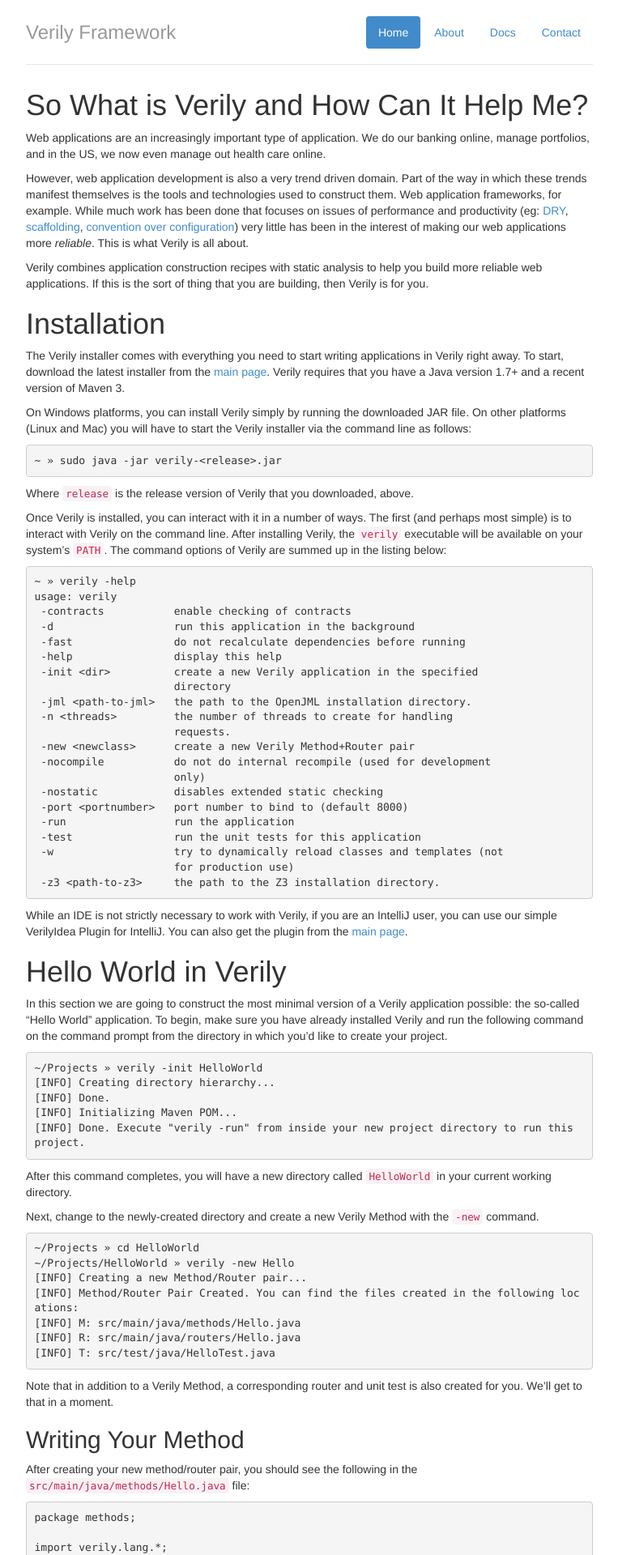
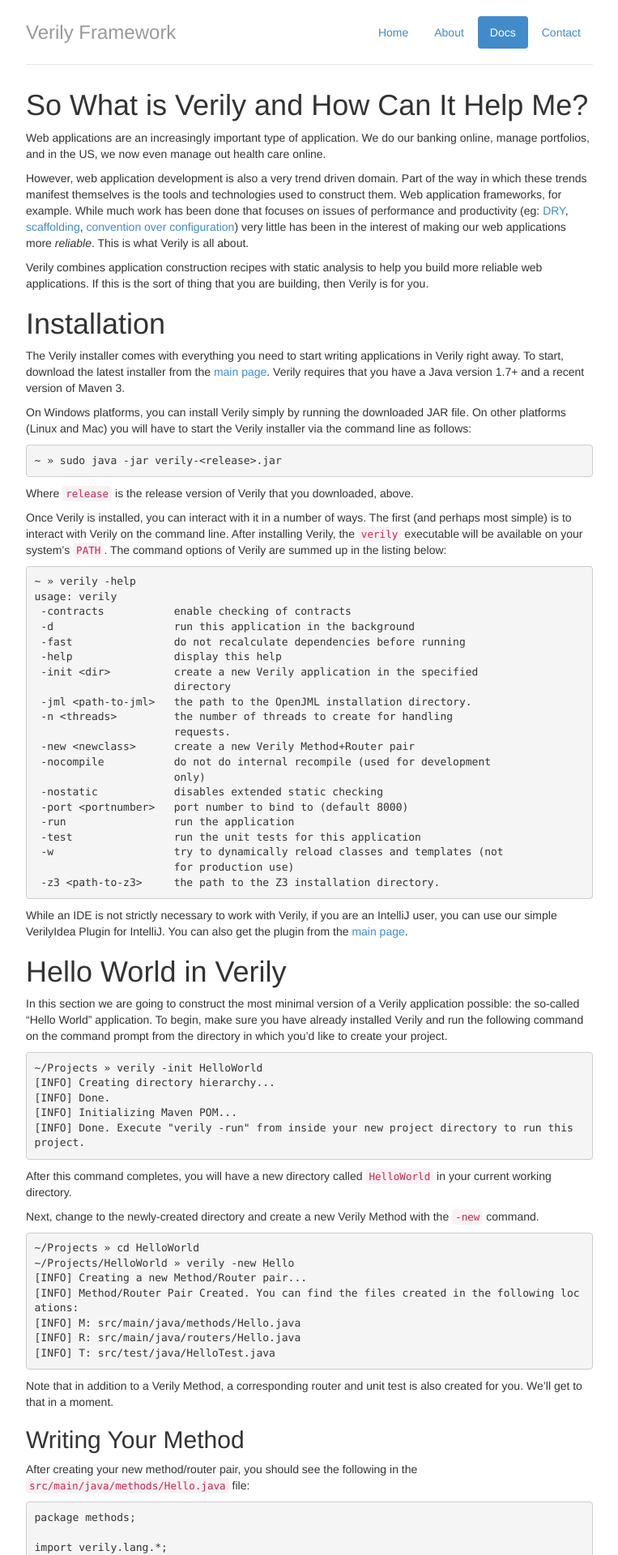
Before and after one commit to verily-framework/verily-framework.github.com, a Jekyll site: the page built from documentation/index.md, in a window 1280 px wide. Shown: the top 1920 px of the page at 81% size, without its empty margins (258-1021 px from the left). Built offline with Jekyll 4.4.1, drawn with Linux system fonts in a browser that asks for light colours.

Commit message:
updated navs

```diff
--- a/_layouts/default.html
+++ b/_layouts/default.html
@@ -32,9 +32,26 @@
       <div class="header">
         <ul class="nav nav-pills pull-right">
 
+	  {% if page.tab  == "Home" %}
           <li class="active"><a href="/">Home</a></li>
+	  {% else %}
+          <li><a href="/">Home</a></li>
+	  {% endif %}
+
+
+	  {% if page.tab  == "About" %}
+          <li class="active"><a href="/about/">About</a></li>
+	  {% else %}
           <li><a href="/about/">About</a></li>
-          <li><a href="/documentation/">Docs</a></li>
+	  {% endif %}
+
+
+	  {% if page.tab  == "Docs" %}
+	  <li class="active"><a href="/documentation/">Docs</a></li>
+	  {% else %}
+	  <li><a href="/documentation/">Docs</a></li>
+	  {% endif %}
+
           <li><a href="http://www.eecs.ucf.edu/~leavens/formal-methods-lab/people/john-l-singleton/">Contact</a></li>
         </ul>
         <h3 class="text-muted">Verily Framework</h3>
--- a/about/index.html
+++ b/about/index.html
@@ -32,8 +32,8 @@
       <div class="header">
         <ul class="nav nav-pills pull-right">
 
-          <li class="active"><a href="/">Home</a></li>
-          <li><a href="/about/">About</a></li>
+          <li ><a href="/">Home</a></li>
+          <li class="active"><a href="/about/">About</a></li>
           <li><a href="/documentation/">Docs</a></li>
           <li><a href="http://www.eecs.ucf.edu/~leavens/formal-methods-lab/people/john-l-singleton/">Contact</a></li>
         </ul>
```
Also changed, not shown: documentation/index.md (+1 -0 lines).
